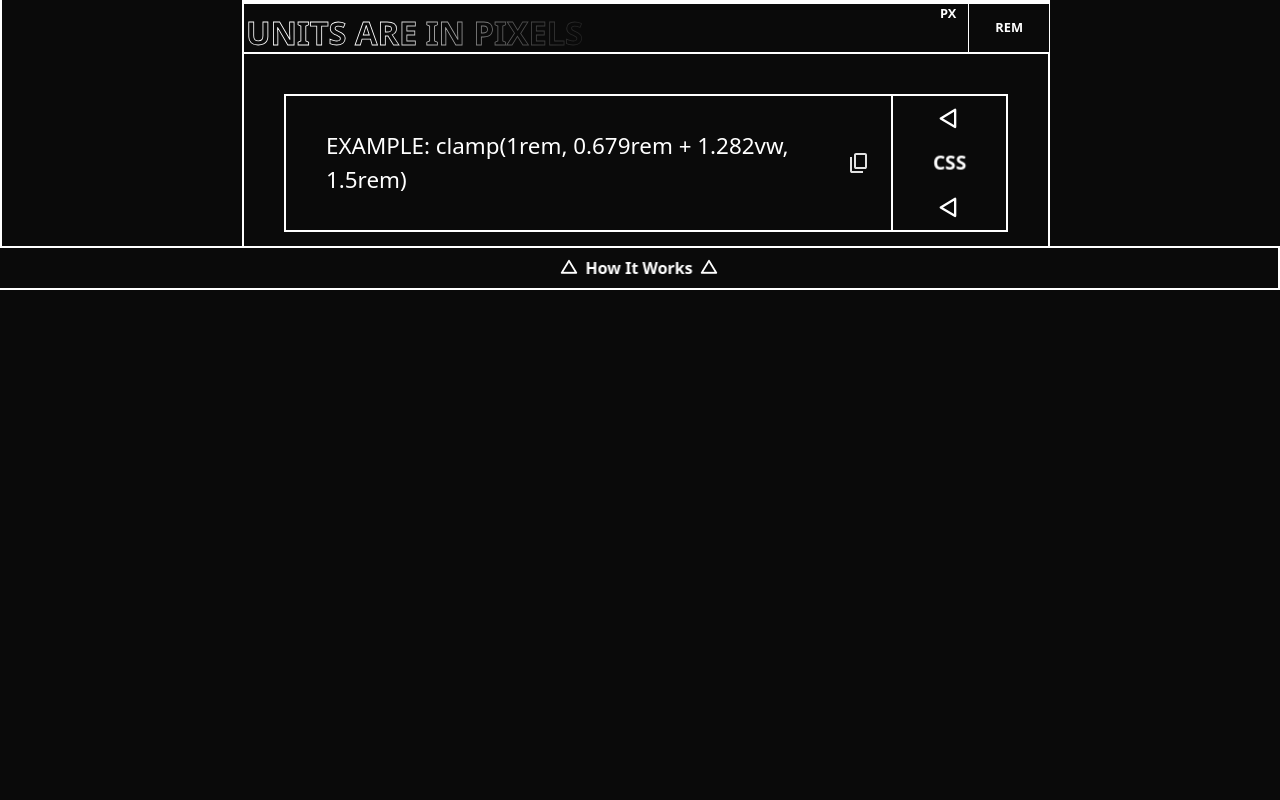
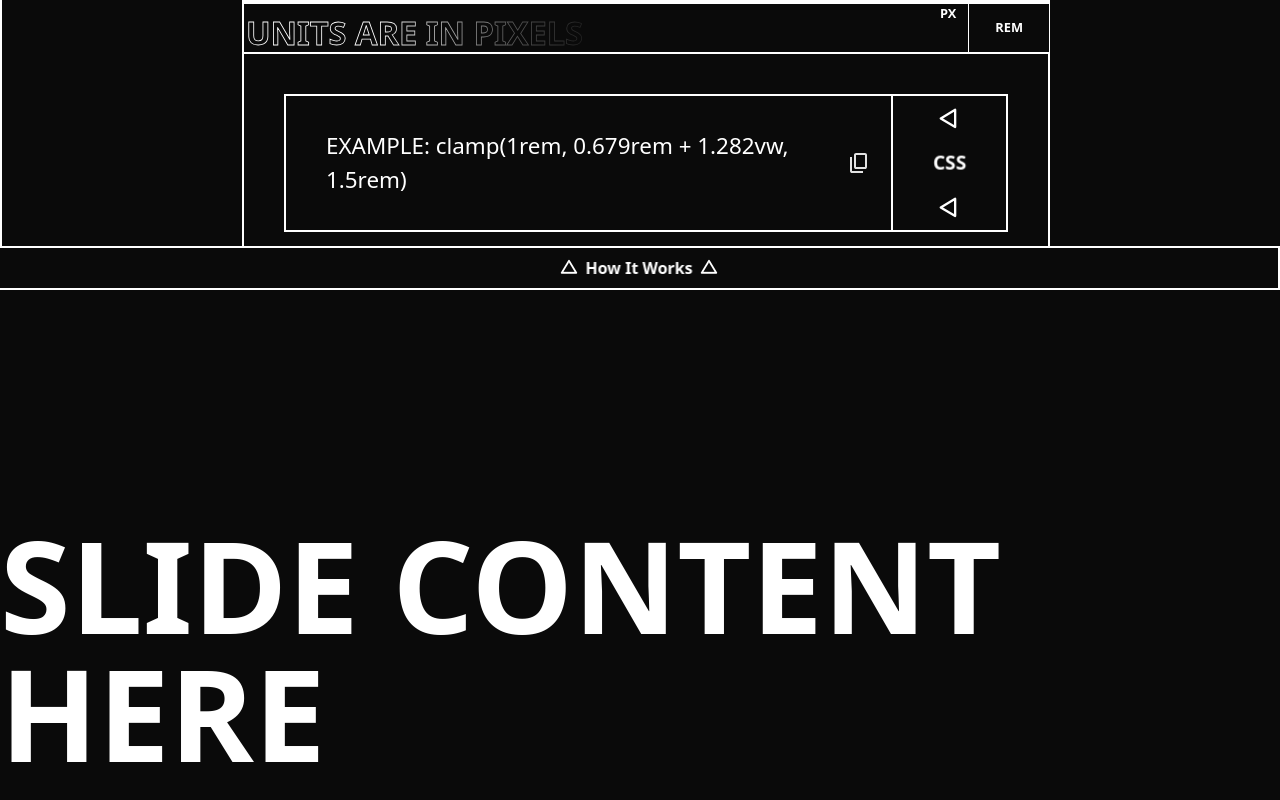
Before and after one commit to auilk/clampli, a React (Vite) app: page / in a window 1280 px wide. Shown: the part 510-1310 px from the top of the page. Before the commit the page ends 800 px from the top, so only its background shows below. Built offline with nearby package versions, Linux system fonts and the light colour scheme.

Commit message:
Add Slide to main page and toggle visibility using CSS transition

```diff
--- a/src/App.jsx
+++ b/src/App.jsx
@@ -8,6 +8,7 @@ import Form from "./components/Form";
 import ClampResult from "./components/ClampResult";
 import Toggle from "./components/Toggle";
 import useToggleStore from "./store/toggle-store";
+import Slide from "./components/Slide";
 
 
 function App()
@@ -79,17 +80,7 @@ function App()
           </div>
         </section>
 
-        <section className="absolute -bottom-0 w-full z-1">
-          <Toggle
-            value={slide}
-            onToggle={setSlide}
-            firstOption="How It Works"
-            secondOption="Calculator"
-            padding={0}
-            vertical={false}
-            fullWidth={true}
-          ></Toggle>
-        </section>
+        <Slide></Slide>
       </main>
     </>
   );
--- /dev/null
+++ b/src/components/Slide.jsx
@@ -0,0 +1,80 @@
+import { useLayoutEffect, useRef, useState } from "react";
+import useToggleStore from "../store/toggle-store";
+import Toggle from "./Toggle";
+
+function Slide()
+{
+    const slide = useToggleStore((state) => (state.slide));
+    const setSlide = useToggleStore((state) => (state.setSlide));
+
+    const [yPos, setYPos] = useState(0);
+    const [height, setHeight] = useState(0);
+    const [isResizing, setIsResizing] = useState(false);
+
+    const slideRef = useRef(null);
+
+    useLayoutEffect(() =>
+    {
+        let timeoutID;
+
+        const ResizeCallback = () =>
+        {
+            if (!slideRef.current) return;
+
+            setIsResizing(true);
+
+            const parent = slideRef.current.parentElement;
+            const firstChild = slideRef.current.firstChild;
+
+            if (parent && firstChild)
+            {
+                setYPos(parent.offsetHeight - firstChild.offsetHeight);
+                setHeight(parent.offsetHeight);
+            }
+
+            clearTimeout(timeoutID);
+            timeoutID = setTimeout(() => setIsResizing(false), 1);
+        };
+
+        window.addEventListener("resize", ResizeCallback);
+        ResizeCallback();
+
+        return () =>
+        {
+            window.removeEventListener("resize", ResizeCallback);
+            clearTimeout(timeoutID);
+        }
+    }, []);
+
+    return(
+        <section
+            ref={slideRef}
+            className="absolute w-full z-1"
+            style={{
+                top: slide === "How It Works" ? `${yPos}px` : "0",
+                transition: !isResizing ? "top 0.3s ease-in-out" : "none"
+            }}
+        >
+            <Toggle
+                value={slide}
+                onToggle={setSlide}
+                firstOption="How It Works"
+                secondOption="Calculator"
+                padding={0}
+                vertical={false}
+                fullWidth={true}
+            ></Toggle>
+
+            <div
+                className="flex justify-center items-center bg-graphite-900"
+                style={{
+                    height: `${height}px`
+                }}
+            >
+                <h1 className="text-9xl font-bold text-white">SLIDE CONTENT HERE</h1>
+            </div>
+        </section>
+    );
+}
+
+export default Slide
```
